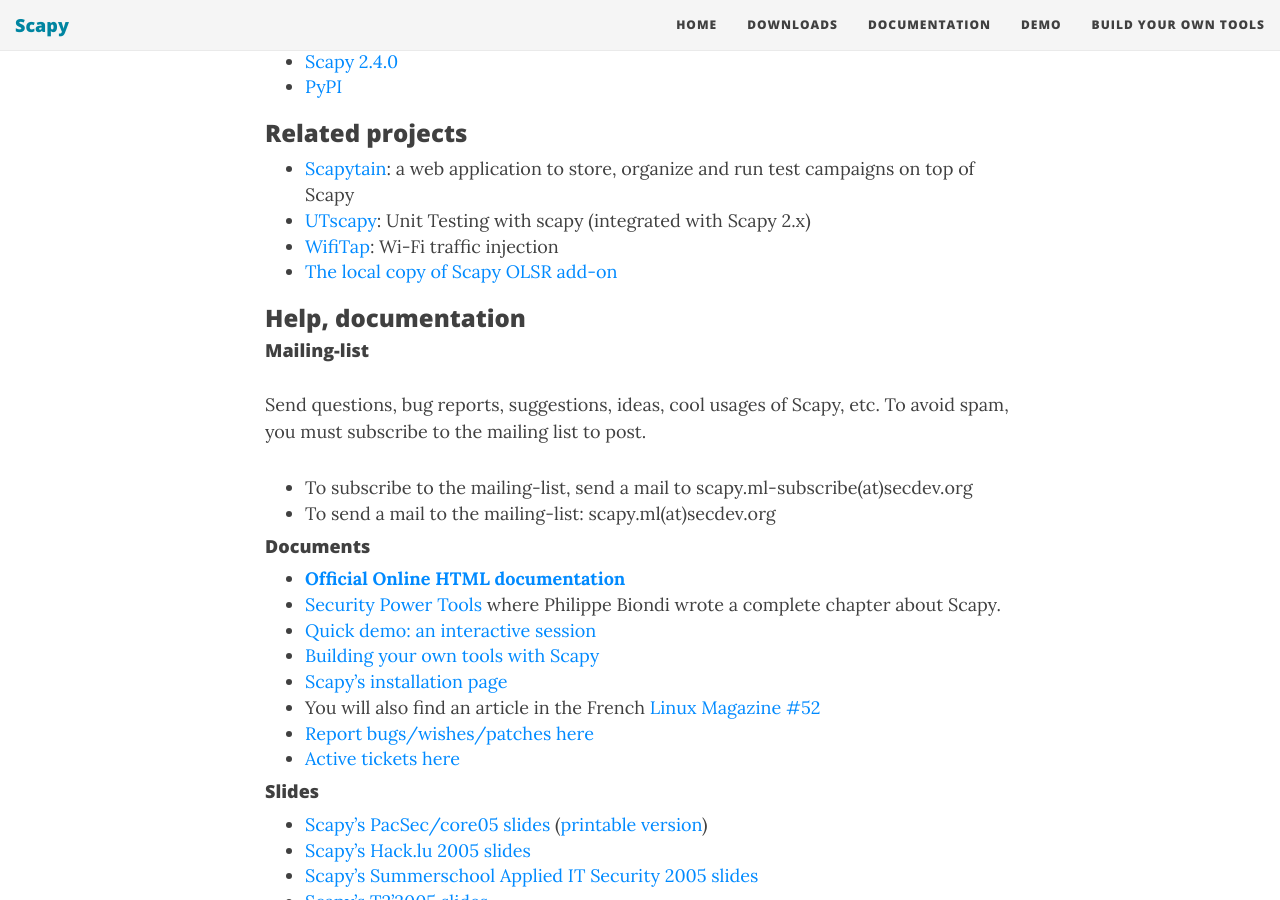
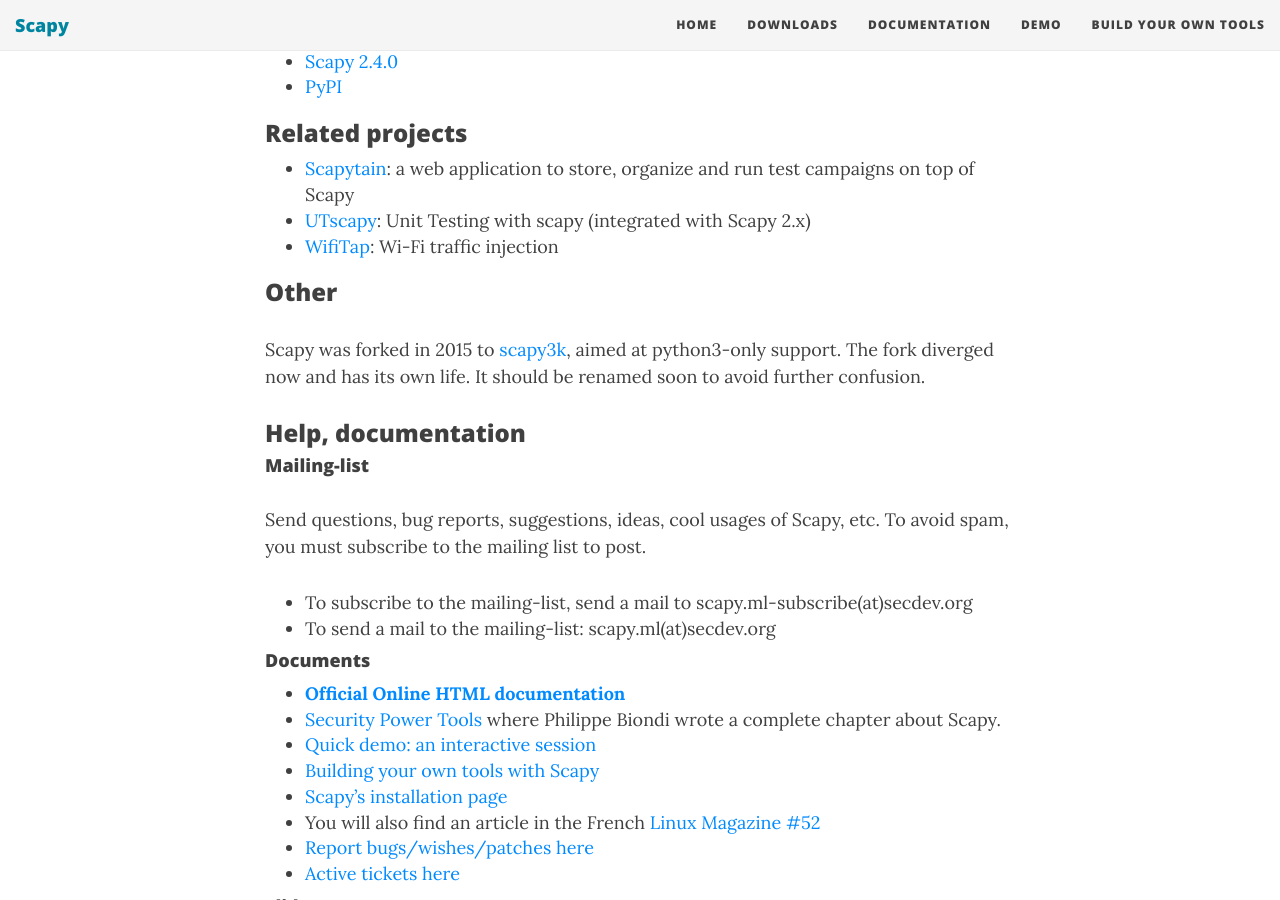
Before and after one commit to secdev/secdev.github.io, a Jekyll site: the page built from index.md, in a window 1280 px wide and 900 px high, scrolled down 2359 px. Built offline with Jekyll 4.4.1, drawn with Linux system fonts in a browser that asks for light colours; nearby versions of some CDN libraries; the list of posts is cut into pages by our own code.

Commit message:
Explaination about the scapy3k fork

```diff
--- a/index.md
+++ b/index.md
@@ -74,7 +74,10 @@
 *   [Scapytain](http://www.secdev.org/projects/scapytain/): a web application to store, organize and run test campaigns on top of Scapy
 *   [UTscapy](http://www.secdev.org/projects/UTscapy/): Unit Testing with scapy (integrated with Scapy 2.x)
 *   [WifiTap](http://sid.rstack.org/index.php/Wifitap_EN): Wi-Fi traffic injection
-*   [The local copy of Scapy OLSR add-on](files/scapy-olsr.py)
+
+### Other
+
+Scapy was forked in 2015 to [scapy3k](https://github.com/phaethon/scapy), aimed at python3-only support. The fork diverged now and has its own life. It should be renamed soon to avoid further confusion.
 
 ### Help, documentation
 
```
